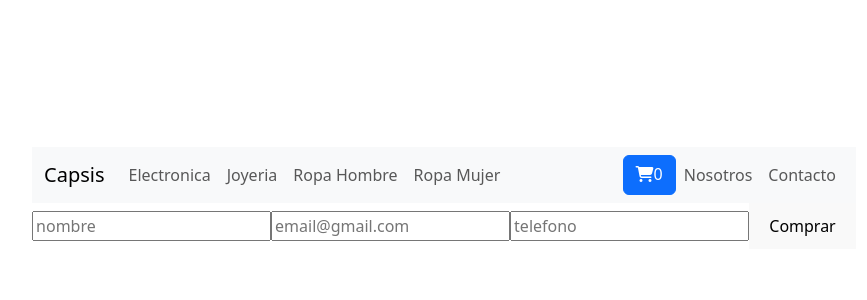
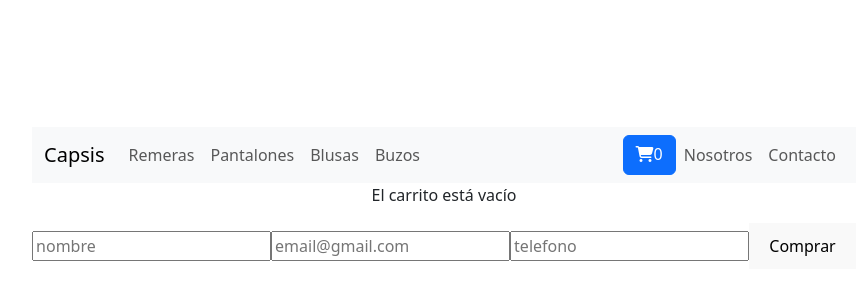
Before and after one commit to Luli158/react, a React (Vite) app: page /cart in a window 1280 px wide. Shown: the part 202-502 px from the top of the page, without its empty margins (196-1063 px from the left). Built offline with nearby package versions, Linux system fonts and the light colour scheme.

Commit message:
vaciar carrito y detalles

```diff
--- a/package.json
+++ b/package.json
@@ -16,7 +16,8 @@
     "react": "^18.3.1",
     "react-bootstrap": "^2.10.5",
     "react-dom": "^18.3.1",
-    "react-router-dom": "^6.27.0"
+    "react-router-dom": "^6.27.0",
+    "sweetalert": "^2.1.2"
   },
   "devDependencies": {
     "@eslint/js": "^9.9.0",
--- a/src/components/Cart.jsx
+++ b/src/components/Cart.jsx
@@ -1,37 +1,57 @@
 import { serverTimestamp } from "firebase/firestore"
 import { useCart } from "../context/cartContext"
 import { createOrder } from "../firebase/db"
+import swal from "sweetalert"
 
 function Cart() {
-  const {cart, getTotal} = useCart()
+  const { cart, getTotal, clearCart } = useCart();
 
   const handleSubmit = async (e) => {
     e.preventDefault()
-    const form = e.target[0]
-    const [name, email, tel]= form
+    const form = e.target
+    const name = form[0].value
+    const email = form[1].value
+    const tel = form[2].value
+
     const order = {
-      buyer: {name: name.value, email: email.value, tel: tel.value},
+      buyer: { name, email, tel },
       items: cart,
       date: serverTimestamp(),
-      total: getTotal()
+      total: getTotal(),
     }
-    const idOrder = await createOrder(order)
-    alert ("Muchas gracias por su compra! El id de su compra es ", idOrder)
+
+    try {
+      const idOrder = await createOrder(order)
+      swal("Muchas gracias por su compra!", `El id de su compra es ${idOrder}`, "success")
+      clearCart()
+    } catch (error) {
+      swal("Error", "Hubo un problema al procesar tu orden, por favor intenta nuevamente.", "error")
+    }
   }
 
-
   return (
-   <div>
-    {cart.map(prod => (
-      <div key={prod.id}>
-        <p>{prod.title}</p>x<p>{prod.qty}</p>
-      </div>
-    ))}
+    <div>
+    {cart.length === 0 ? (
+      <p>El carrito está vacío</p>
+    ) : (
+      <>
+        {cart.map((prod) => (
+          <div key={prod.id}>
+            <p>{prod.title}</p>x<p>{prod.qty}</p>
+          </div>
+        ))}
+        <div>
+          <button onClick={clearCart} style={{ marginBottom: "10px" }}>
+            Vaciar carrito
+          </button>
+        </div>
+      </>
+    )}
     <div>
       <form onSubmit={handleSubmit}>
-        <input type="text" placeholder="nombre" required/>
-        <input type="email" placeholder="email@gmail.com" required/>
-        <input type="text" placeholder="telefono" required/>
+        <input type="text" placeholder="nombre" required />
+        <input type="email" placeholder="email@gmail.com" required />
+        <input type="text" placeholder="telefono" required />
         <button type="submit">Comprar</button>
       </form>
     </div>
--- a/src/components/CartWidget.jsx
+++ b/src/components/CartWidget.jsx
@@ -12,6 +12,7 @@ function CartWidget() {
             <i className="fa fa-shopping-cart"></i>
             <span className="cart-count">{ getQuantity() }</span>
         </Button>
+
     );
 }
 
--- a/src/components/Item.jsx
+++ b/src/components/Item.jsx
@@ -18,6 +18,9 @@ function Item ({item}) {
                         <Card.Text>
                             {item.description}
                         </Card.Text>
+                        <Card.Text>
+                           $ {item.price}
+                        </Card.Text>
                         <Button variant="primary" as={Link} to={`/item/${item.id}`}>Ver mas</Button>
                     </Card.Body>
                 </Card>
--- a/src/components/ItemDetail.jsx
+++ b/src/components/ItemDetail.jsx
@@ -12,6 +12,8 @@ function ItemDetail ({detail}){
             <Col>
                 <Row><h1>{detail?.title}</h1></Row>
                 <Row>{detail?.description}</Row>
+                <Row>{detail?.info}</Row>
+                <Row><h4>$ {detail?.price}</h4></Row>
             </Col>
             <ItemCount detail={detail}/>
         </Container>
--- a/src/components/NavBar.jsx
+++ b/src/components/NavBar.jsx
@@ -12,10 +12,10 @@ function NavBar() {
         <Navbar.Toggle aria-controls="responsive-navbar-nav" />
         <Navbar.Collapse id="responsive-navbar-nav">
           <Nav className="me-auto">
-            <Nav.Link as={Link} to='/category/electronica'>Electronica</Nav.Link>
-            <Nav.Link as={Link} to='/category/joyeria'>Joyeria</Nav.Link>
-            <Nav.Link as={Link} to="/category/ropa hombre">Ropa Hombre</Nav.Link>
-            <Nav.Link as={Link} to="/category/ropa mujer">Ropa Mujer</Nav.Link>
+            <Nav.Link as={Link} to='/category/remeras'>Remeras</Nav.Link>
+            <Nav.Link as={Link} to='/category/pantalones'>Pantalones</Nav.Link>
+            <Nav.Link as={Link} to="/category/blusas">Blusas</Nav.Link>
+            <Nav.Link as={Link} to="/category/buzos">Buzos</Nav.Link>
           </Nav>
           <Nav>
             <CartWidget/>
--- a/src/firebase/db.js
+++ b/src/firebase/db.js
@@ -33,10 +33,10 @@ export const getCategoryItems = async(id) => {
 }
 
 export const getDetail = async (id) => {
-  const docRef = doc(db, "items", "id")
+  const docRef = doc(db, "items", id)
   const docSnap = await getDoc(docRef)
 
-  if (docSnap.exists(id)) {
+  if (docSnap.exists()) {
     return docSnap.data()
   } else {
     console.log("No existe ningun producto")
```
Also changed, not shown: 2 other files (tests, documents, lock files or other folders).
